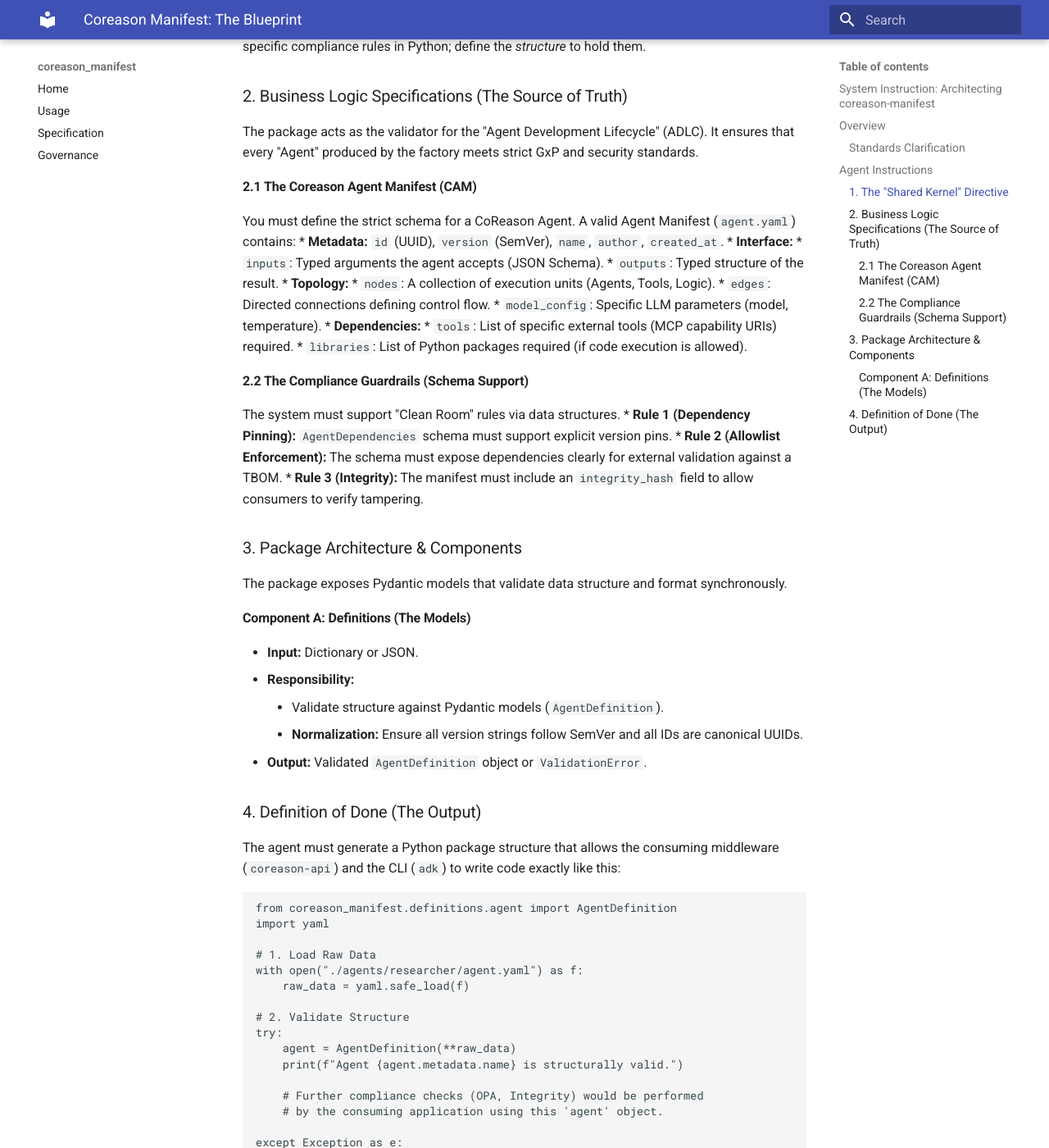
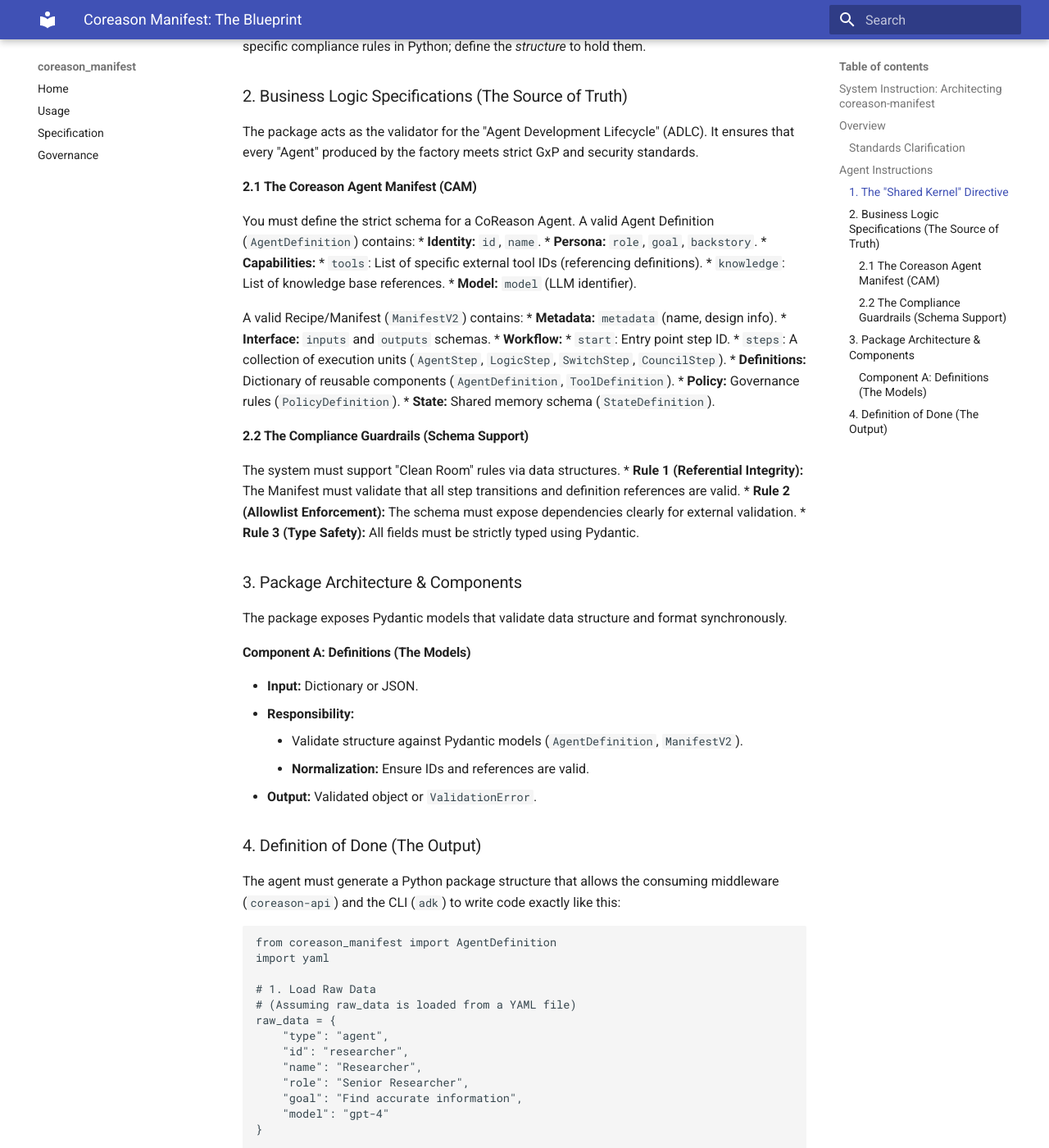
Before and after one commit to CoReason-AI/coreason-manifest, an MkDocs documentation site: the page built from docs/product_requirements.md, in a window 1280 px wide and 1400 px high, scrolled down 1169 px. Shown: the whole window at 82% size. Built offline with MkDocs 1.6.1 and Material for MkDocs 9.7.7, drawn with Linux system fonts in a browser that asks for light colours; some of the changed text lies outside the part shown.

````diff
--- a/docs/product_requirements.md
+++ b/docs/product_requirements.md
@@ -42,24 +42,29 @@ You are strictly forbidden from embedding execution logic or side effects within
 The package acts as the validator for the "Agent Development Lifecycle" (ADLC). It ensures that every "Agent" produced by the factory meets strict GxP and security standards.
 
 #### 2.1 The Coreason Agent Manifest (CAM)
-You must define the strict schema for a CoReason Agent. A valid Agent Manifest (`agent.yaml`) contains:
-*   **Metadata:** `id` (UUID), `version` (SemVer), `name`, `author`, `created_at`.
-*   **Interface:**
-    *   `inputs`: Typed arguments the agent accepts (JSON Schema).
-    *   `outputs`: Typed structure of the result.
-*   **Topology:**
-    *   `nodes`: A collection of execution units (Agents, Tools, Logic).
-    *   `edges`: Directed connections defining control flow.
-    *   `model_config`: Specific LLM parameters (model, temperature).
-*   **Dependencies:**
-    *   `tools`: List of specific external tools (MCP capability URIs) required.
-    *   `libraries`: List of Python packages required (if code execution is allowed).
+You must define the strict schema for a CoReason Agent. A valid Agent Definition (`AgentDefinition`) contains:
+*   **Identity:** `id`, `name`.
+*   **Persona:** `role`, `goal`, `backstory`.
+*   **Capabilities:**
+    *   `tools`: List of specific external tool IDs (referencing definitions).
+    *   `knowledge`: List of knowledge base references.
+*   **Model:** `model` (LLM identifier).
+
+A valid Recipe/Manifest (`ManifestV2`) contains:
+*   **Metadata:** `metadata` (name, design info).
+*   **Interface:** `inputs` and `outputs` schemas.
+*   **Workflow:**
+    *   `start`: Entry point step ID.
+    *   `steps`: A collection of execution units (`AgentStep`, `LogicStep`, `SwitchStep`, `CouncilStep`).
+*   **Definitions:** Dictionary of reusable components (`AgentDefinition`, `ToolDefinition`).
+*   **Policy:** Governance rules (`PolicyDefinition`).
+*   **State:** Shared memory schema (`StateDefinition`).
 
 #### 2.2 The Compliance Guardrails (Schema Support)
 The system must support "Clean Room" rules via data structures.
-*   **Rule 1 (Dependency Pinning):** `AgentDependencies` schema must support explicit version pins.
-*   **Rule 2 (Allowlist Enforcement):** The schema must expose dependencies clearly for external validation against a TBOM.
-*   **Rule 3 (Integrity):** The manifest must include an `integrity_hash` field to allow consumers to verify tampering.
+*   **Rule 1 (Referential Integrity):** The Manifest must validate that all step transitions and definition references are valid.
+*   **Rule 2 (Allowlist Enforcement):** The schema must expose dependencies clearly for external validation.
+*   **Rule 3 (Type Safety):** All fields must be strictly typed using Pydantic.
 
 ### 3. Package Architecture & Components
 The package exposes Pydantic models that validate data structure and format synchronously.
@@ -67,25 +72,32 @@ The package exposes Pydantic models that validate data structure and format sync
 #### Component A: Definitions (The Models)
 *   **Input:** Dictionary or JSON.
 *   **Responsibility:**
-    *   Validate structure against Pydantic models (`AgentDefinition`).
-    *   **Normalization:** Ensure all version strings follow SemVer and all IDs are canonical UUIDs.
-*   **Output:** Validated `AgentDefinition` object or `ValidationError`.
+    *   Validate structure against Pydantic models (`AgentDefinition`, `ManifestV2`).
+    *   **Normalization:** Ensure IDs and references are valid.
+*   **Output:** Validated object or `ValidationError`.
 
 ### 4. Definition of Done (The Output)
 The agent must generate a Python package structure that allows the consuming middleware (`coreason-api`) and the CLI (`adk`) to write code exactly like this:
 
 ```python
-from coreason_manifest.definitions.agent import AgentDefinition
+from coreason_manifest import AgentDefinition
 import yaml
 
 # 1. Load Raw Data
-with open("./agents/researcher/agent.yaml") as f:
-    raw_data = yaml.safe_load(f)
+# (Assuming raw_data is loaded from a YAML file)
+raw_data = {
+    "type": "agent",
+    "id": "researcher",
+    "name": "Researcher",
+    "role": "Senior Researcher",
+    "goal": "Find accurate information",
+    "model": "gpt-4"
+}
 
 # 2. Validate Structure
 try:
     agent = AgentDefinition(**raw_data)
-    print(f"Agent {agent.metadata.name} is structurally valid.")
+    print(f"Agent {agent.name} is structurally valid.")
 
     # Further compliance checks (OPA, Integrity) would be performed
     # by the consuming application using this 'agent' object.
````
Also changed, not shown: VIGNETTE.md (+15 -8 lines), docs/coreason_base_model_rationale.md (+16 -16 lines), docs/governance_policy_enforcement.md (+2 -1 lines), 2 other files.
